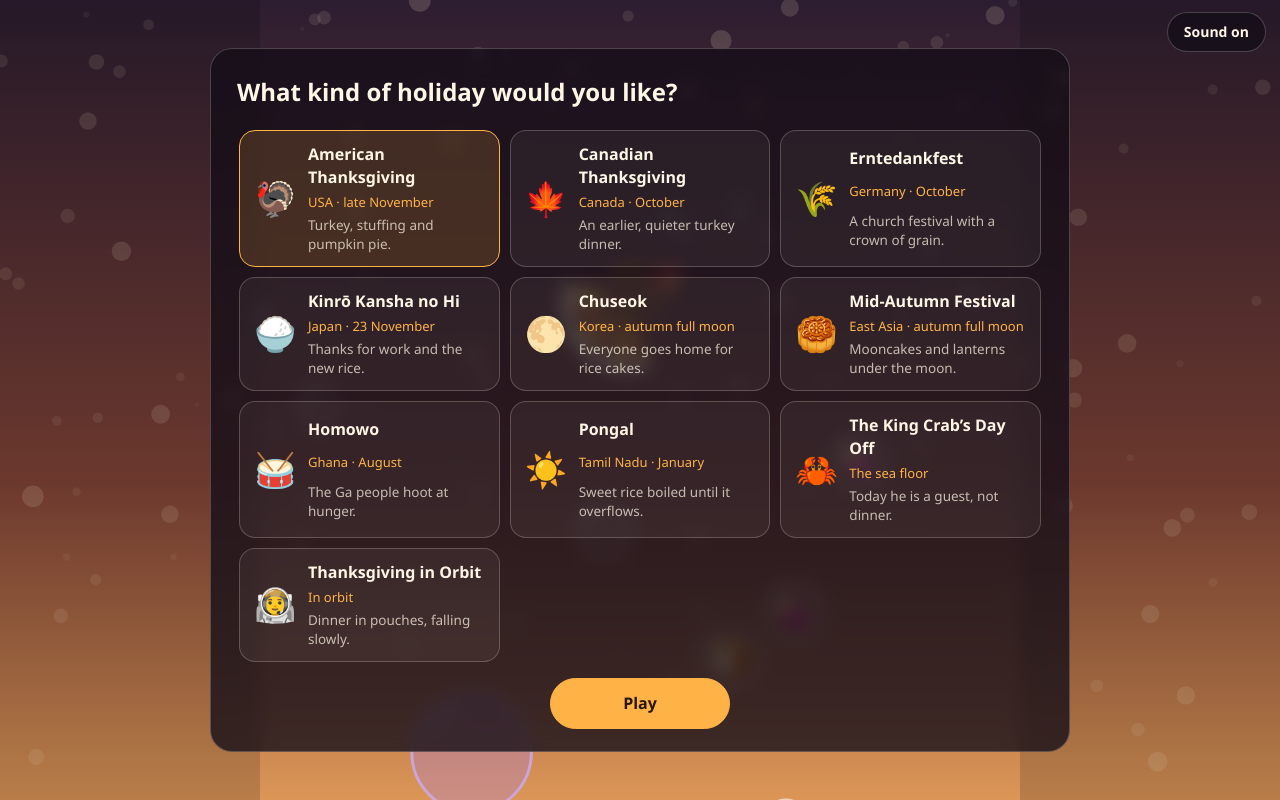
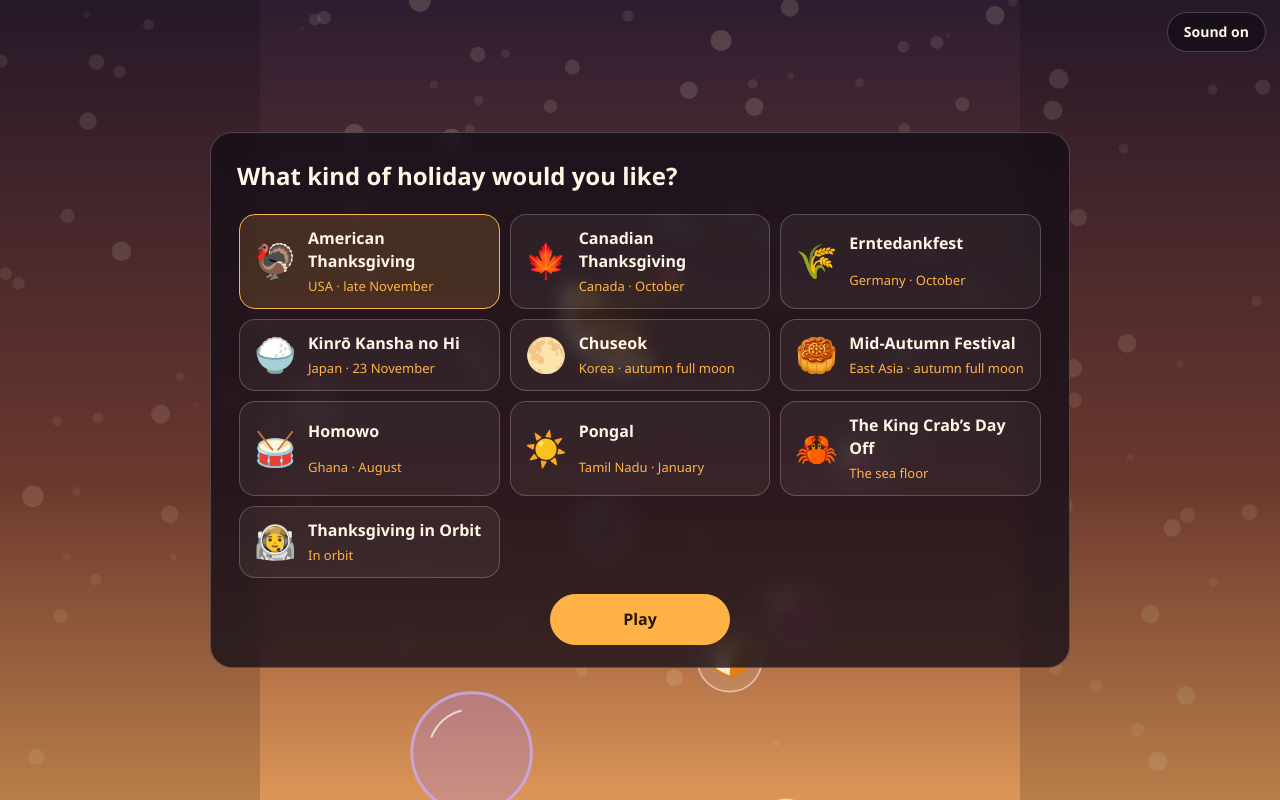
Before and after one commit to jgriffith3433/theplacedepartmentwebsite, a plain HTML site: page index.html in a window 1280 px wide. Both pictures are taken after a click on the button "Play". Drawn offline with Linux system fonts and the light colour scheme; animation ran at ten frames a second.

Commit message:
Turkey Fall: selection cards show only the holiday and where/when
Removes the one-line explainer from each card on the selection screen.

Co-Authored-By: Claude Fable 5.2 <noreply@anthropic.com>

```diff
--- a/index.html
+++ b/index.html
@@ -34,7 +34,7 @@
   .card { text-align: left; border: 1px solid var(--line); background: rgba(255, 246, 230, .05); border-radius: 16px; padding: 12px 14px; display: grid; grid-template-columns: 44px 1fr; gap: 4px 10px; align-items: start; }
   .card:hover { background: rgba(255, 246, 230, .12); }
   .card[aria-pressed="true"] { border-color: var(--hot); background: rgba(255, 179, 71, .16); }
-  .card { align-items: center; } .card .ico { font-size: 34px; line-height: 1.1; grid-row: span 3; }
+  .card { align-items: center; } .card .ico { font-size: 34px; line-height: 1.1; grid-row: span 2; }
   .card b { font-size: 16px; } .card i { font-style: normal; color: var(--hot); font-size: 13px; } .card span { color: var(--dim); font-size: 13.5px; line-height: 1.4; }
   #hud { position: fixed; left: 0; right: 0; top: 0; display: none; justify-content: space-between; align-items: flex-start; padding: max(12px, env(safe-area-inset-top)) 14px 0; pointer-events: none; }
   #hud .info { background: var(--card); border: 1px solid var(--line); border-radius: 14px; padding: 8px 12px; font-size: 14px; }
@@ -211,7 +211,7 @@ const SHOW_NOTES = false;   // the pop-up notes during play are off; the same no
 let toastT = 0; function toast(html, ms) { if (!SHOW_NOTES) return; const t = $('toast'); t.innerHTML = html; t.style.opacity = 1; clearTimeout(toastT); toastT = setTimeout(() => { t.style.opacity = 0; }, ms); }
 function drawPlate(bump) { const el = $('plate'); el.innerHTML = HD.food.map((f, i) => '<div class="' + (plate[i] ? 'got' : '') + (i === bump ? ' pop' : '') + '">' + f[0] + '<small>' + (plate[i] || '') + '</small></div>').join(''); if (bump >= 0) setTimeout(() => { const c = el.children[bump]; if (c) c.classList.remove('pop'); }, 180); }
 function showPick() { $('hName').textContent = HD.name; }
-function buildGrid() { $('grid').innerHTML = HOLIDAYS.map((h, i) => '<button class="card" type="button" data-i="' + i + '" aria-pressed="' + (i === sel) + '"><div class="ico">' + h.ico + '</div><b>' + h.name + '</b><i>' + SHORT[h.id][0] + '</i><span>' + SHORT[h.id][1] + '</span></button>').join(''); }
+function buildGrid() { $('grid').innerHTML = HOLIDAYS.map((h, i) => '<button class="card" type="button" data-i="' + i + '" aria-pressed="' + (i === sel) + '"><div class="ico">' + h.ico + '</div><b>' + h.name + '</b><i>' + SHORT[h.id][0] + '</i></button>').join(''); }
 $('grid').addEventListener('click', (e) => { const c = e.target.closest('.card'); if (!c) return; sel = +c.dataset.i; HD = HOLIDAYS[sel]; try { localStorage.setItem('turkeyfall.holiday', HD.id); } catch (er) {} buildGrid(); showPick(); reset(); });
 function show(which) { $('menu').hidden = which !== 'menu'; $('menu').style.display = which === 'menu' ? 'flex' : 'none'; $('settings').hidden = which !== 'settings'; $('settings').style.display = which === 'settings' ? 'flex' : 'none';
   const play = which === 'play'; $('gear').hidden = !play; $('hud').style.display = play ? 'flex' : 'none'; $('plate').style.display = play ? 'flex' : 'none'; if (!play) $('toast').style.opacity = 0; }
```
